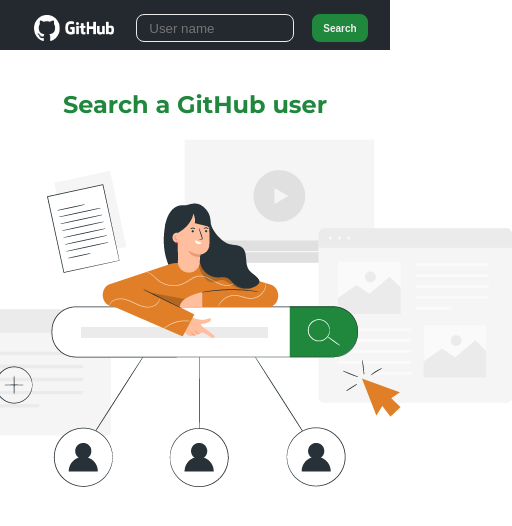
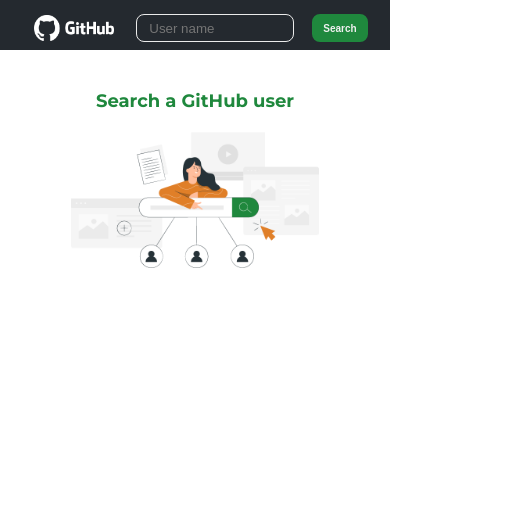
Before and after one commit to arielgomezmendez/GitHub-searcher-test, a React (Vite) app: page / in a window 390 px wide. Shown: the top 526 px of the page, 512 px wide, since content can reach past the window. Built offline with nearby package versions, Linux system fonts and the light colour scheme.

Commit message:
Add the mobile view for the BackIllustration component

```diff
--- a/src/components/BackIllustration/index.jsx
+++ b/src/components/BackIllustration/index.jsx
@@ -1,6 +1,7 @@
 import React from 'react'
 import backIllustration from "../../assets/illustration-github.png"
 import "./index.css"
+import "./mobile.css"
 
 const BackIllustration = () => {
     return (
--- /dev/null
+++ b/src/components/BackIllustration/mobile.css
@@ -0,0 +1,9 @@
+@media screen and (max-width: 767px) {
+    .backIllustration img {
+        width: 80%;
+    }
+
+    .backIllustration h1 {
+        font-size: 1.8rem;
+    }
+}
```
